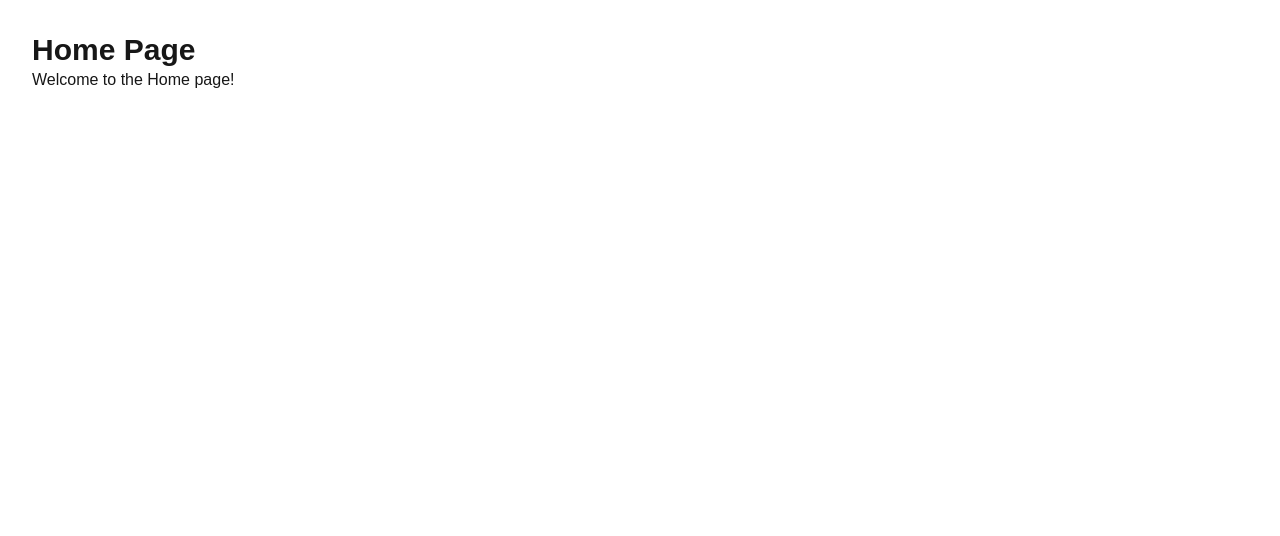
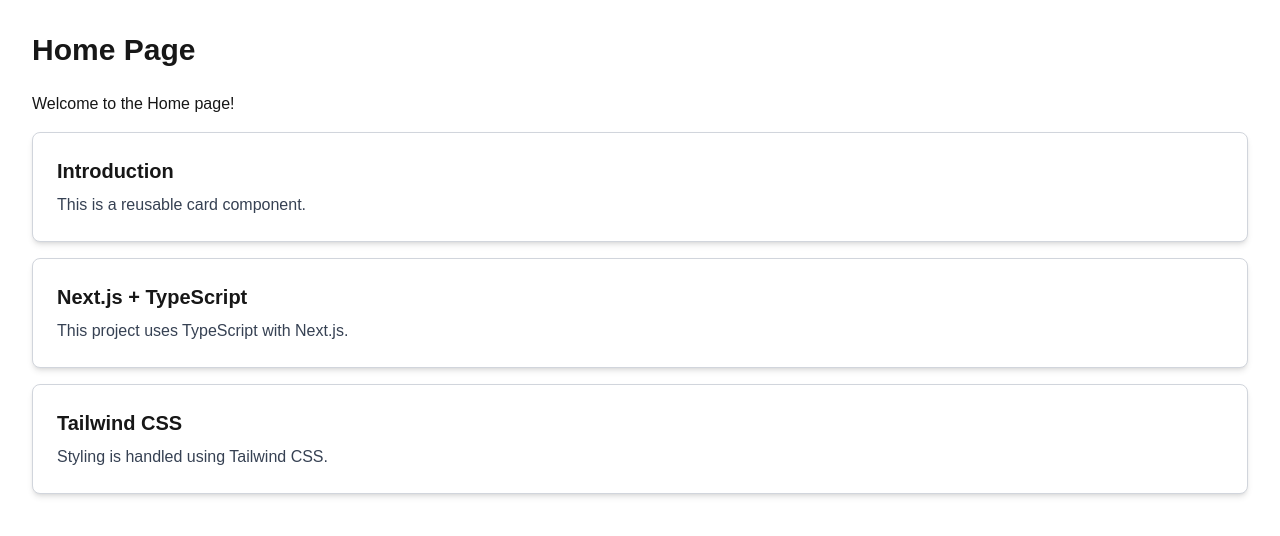
Before and after one commit to youssefamjad1/alx-project-0x02-setup, a Next.js app in the folder alx-project-0x02/: page /home in a window 1280 px wide. Shown: the top 536 px of the page. Built offline with nearby package versions, Linux system fonts and the light colour scheme.

Commit message:
Add reusable Card component and use it in home page

```diff
--- /dev/null
+++ b/alx-project-0x02/components/common/Card.tsx
@@ -0,0 +1,13 @@
+import React from 'react';
+import { CardProps } from '../../interfaces';
+
+const Card: React.FC<CardProps> = ({ title, content }) => {
+  return (
+    <div className="border border-gray-300 rounded-lg shadow-md p-6 bg-white">
+      <h2 className="text-xl font-semibold mb-2">{title}</h2>
+      <p className="text-gray-700">{content}</p>
+    </div>
+  );
+};
+
+export default Card;
--- a/alx-project-0x02/interfaces/index.ts
+++ b/alx-project-0x02/interfaces/index.ts
@@ -3,3 +3,8 @@ export interface User {
   id: number;
   name: string;
 }
+
+export interface CardProps {
+  title: string;
+  content: string;
+}
--- a/alx-project-0x02/pages/home.tsx
+++ b/alx-project-0x02/pages/home.tsx
@@ -1,10 +1,17 @@
+
 import React from 'react';
+import Card from '../components/common/Card';
 
 const HomePage = () => {
   return (
-    <div className="p-8">
-      <h1 className="text-3xl font-bold">Home Page</h1>
+    <div className="p-8 space-y-4">
+      <h1 className="text-3xl font-bold mb-6">Home Page</h1>
       <p>Welcome to the Home page!</p>
+
+
+      <Card title="Introduction" content="This is a reusable card component." />
+      <Card title="Next.js + TypeScript" content="This project uses TypeScript with Next.js." />
+      <Card title="Tailwind CSS" content="Styling is handled using Tailwind CSS." />
     </div>
   );
 };
```
